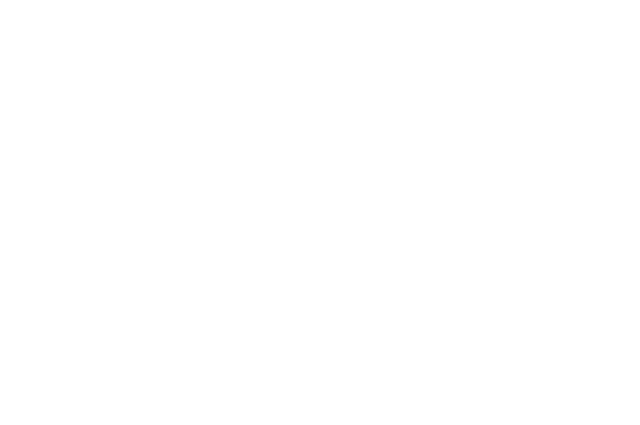
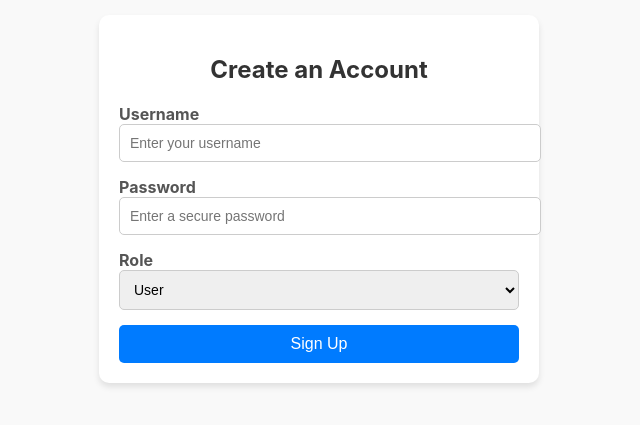
Before and after one commit to Priya-Sivalingam/Employee-Management-Sys, a React (Create React App) app in the folder Client/: page /signup in a window 1280 px wide. Before the commit this address had no page. Shown: the part 201-626 px from the top of the page, without its empty margins (321-961 px from the left). Built offline with nearby package versions, Linux system fonts and the light colour scheme; sample sign-in values are in the browser's storage.

Commit message:
update files

```diff
--- a/Client/src/App.js
+++ b/Client/src/App.js
@@ -5,13 +5,14 @@
 import Home from './Pages/Home';
 import EmployeeEdit from './Pages/EmployeeEdit';
 import EmployeeView from './Pages/EmployeeView';
+import Signup from './Pages/signup';
 
 function App() {
-    const isAuthenticated = !!localStorage.getItem('jwtToken'); // Use the correct key for the token
+    const isAuthenticated = !!localStorage.getItem('jwtToken');
     const navigate = useNavigate();
 
     useEffect(() => {
-      const token = localStorage.getItem('jwtToken'); // Use the correct key here too
+      const token = localStorage.getItem('jwtToken');
       if (!token) {
           navigate('/');
       }
@@ -19,10 +20,12 @@
 
     return (
         <Routes>
+            <Route path="/signup" element={<Signup />} />
             <Route path="/" element={isAuthenticated ? <Navigate to="/home" /> : <Login />} />
             <Route path="/home" element={isAuthenticated ? <Home /> : <Navigate to="/" />} />
-            <Route path="/employee/:id" element={isAuthenticated ?<EmployeeView />: <Navigate to="/" />} />
-        <Route path="/employee/edit/:id" element={isAuthenticated ?<EmployeeEdit />: <Navigate to="/" />} />
+            <Route path="/employee/:id" element={isAuthenticated ?<EmployeeView />: <Navigate to="/home" />} />
+            <Route path="/employee/edit/:id" element={isAuthenticated ?<EmployeeEdit />: <Navigate to="/home" />}/>
+
         </Routes>
     );
 }
--- /dev/null
+++ b/Client/src/Pages/Login.css
@@ -0,0 +1,93 @@
+/* Background gradient for the login container */
+.login-container {
+    display: flex;
+    justify-content: center;
+    align-items: center;
+    height: 100vh;
+    background: linear-gradient(135deg, #ff9a9e, #fad0c4, #fad0c4);
+    animation: gradientBG 6s ease infinite;
+}
+
+
+/* Smooth background animation */
+@keyframes gradientBG {
+    0% { background-position: 0% 50%; }
+    50% { background-position: 100% 50%; }
+    100% { background-position: 0% 50%; }
+}
+
+/* Styling for the form container */
+.form-container {
+    background: white;
+    border-radius: 12px;
+    padding: 30px;
+    box-shadow: 0 8px 20px rgba(0, 0, 0, 0.2);
+    width: 350px;
+    text-align: center;
+}
+
+/* Heading style */
+.heading {
+    font-family: 'Poppins', sans-serif;
+    font-size: 28px;
+    margin-bottom: 20px;
+    color: #4A4A4A;
+}
+
+/* Input field styling */
+.input {
+    width: 100%;
+    padding: 10px;
+    margin: 10px 0;
+    border: 1px solid #ddd;
+    border-radius: 8px;
+    font-size: 16px;
+    transition: 0.3s ease;
+}
+
+/* Input hover and focus effects */
+.input:focus {
+    border-color: #ffa3a3;
+    box-shadow: 0 0 5px #ffa3a3;
+    outline: none;
+}
+
+/* Button styling */
+.button {
+    width: 100%;
+    padding: 12px;
+    margin-top: 15px;
+    background: linear-gradient(135deg, #ff758c, #ff7eb3);
+    border: none;
+    border-radius: 8px;
+    font-size: 18px;
+    color: white;
+    font-weight: bold;
+    cursor: pointer;
+    transition: transform 0.2s ease;
+}
+
+/* Button hover effect */
+.button:hover {
+    transform: scale(1.05);
+    background: linear-gradient(135deg, #ff6a6a, #ff8b8b);
+}
+
+/* Error message styling */
+.error-text {
+    color: #ff4a4a;
+    margin-top: 10px;
+    font-size: 14px;
+}
+
+/* Responsive design for small screens */
+@media (max-width: 480px) {
+    .form-container {
+        width: 90%;
+        padding: 20px;
+    }
+
+    .heading {
+        font-size: 24px;
+    }
+}
--- a/Client/src/Pages/Login.js
+++ b/Client/src/Pages/Login.js
@@ -1,6 +1,7 @@
 import React, { useState } from 'react';
 import { useNavigate } from 'react-router-dom';
 import { loginUser } from '../service/AuthService';
+import "./Login.css";
 
 function Login() {
     const [username, setUsername] = useState('');
@@ -32,6 +33,7 @@
                         value={username}
                         onChange={(e) => setUsername(e.target.value)}
                         className="input"
+                        autoComplete="username"
                     />
                     <input
                         type="password"
@@ -39,9 +41,10 @@
                         value={password}
                         onChange={(e) => setPassword(e.target.value)}
                         className="input"
+                        autoComplete="current-password"
                     />
                     <button type="submit" className="button">Login</button>
-                    {error && <p className="error-text">{error}</p>} {/* Show error message */}
+                    {error && <p className="error-text">{error}</p>}
                 </form>
             </div>
         </div>
--- /dev/null
+++ b/Client/src/Pages/signup.css
@@ -0,0 +1,85 @@
+.signup {
+    display: flex;
+    justify-content: center;
+    align-items: center;
+    min-height: 100vh;
+    background-color: #f9f9f9;
+}
+
+.signup__container {
+    width: 100%;
+    max-width: 400px;
+    padding: 20px;
+    border-radius: 10px;
+    background: #ffffff;
+    box-shadow: 0 4px 6px rgba(0, 0, 0, 0.1);
+    text-align: center;
+}
+
+.signup__title {
+    margin-bottom: 20px;
+    font-size: 24px;
+    color: #333;
+}
+
+.signup__form {
+    display: flex;
+    flex-direction: column;
+}
+
+.signup__form-group {
+    margin-bottom: 15px;
+    text-align: left;
+}
+
+.signup__label {
+    margin-bottom: 5px;
+    font-weight: bold;
+    color: #555;
+}
+
+.signup__input, .signup__select {
+    width: 100%;
+    padding: 10px;
+    border: 1px solid #ccc;
+    border-radius: 5px;
+    font-size: 14px;
+    outline: none;
+}
+
+.signup__input:focus, .signup__select:focus {
+    border-color: #007bff;
+}
+
+.signup__button {
+    padding: 10px;
+    background-color: #007bff;
+    border: none;
+    border-radius: 5px;
+    color: #fff;
+    font-size: 16px;
+    cursor: pointer;
+    transition: background-color 0.3s;
+}
+
+.signup__button--loading {
+    background-color: #0056b3;
+    cursor: not-allowed;
+}
+
+.signup__button:hover:not(:disabled) {
+    background-color: #0056b3;
+}
+
+.signup__message {
+    margin-top: 20px;
+    font-size: 14px;
+}
+
+.signup__message--success {
+    color: #28a745;
+}
+
+.signup__message--error {
+    color: #dc3545;
+}
--- a/Client/src/Pages/signup.js
+++ b/Client/src/Pages/signup.js
@@ -1,80 +1,98 @@
 import React, { useState } from 'react';
-import axios from 'axios';
+import { registerUser } from '../service/AuthService'; // Import the registerUser function directly
+import './signup.css'; // Add relevant styles
 
 const Signup = () => {
     const [username, setUsername] = useState('');
     const [password, setPassword] = useState('');
-    const [role, setRole] = useState('user');  // Default role is 'user'
+    const [role, setRole] = useState('user'); // Default role
     const [message, setMessage] = useState('');
     const [loading, setLoading] = useState(false);
 
     const handleSubmit = async (e) => {
         e.preventDefault();
+        setMessage('');
         setLoading(true);
-        setMessage('');
-
-        const userData = {
-            username: username,
-            password: password,
-            role: [role]  // The role should be sent as an array
-        };
 
         try {
-            const response = await axios.post('/api/auth/signup', userData);
-            setMessage(response.data.message); // Display the success message
+            const result = await registerUser(username, password, role);
+            if (result.success) {
+                setMessage(`🎉 ${result.message}`);
+            } else {
+                setMessage(`❌ ${result.message || 'Registration failed. Please try again.'}`);
+            }
+        } catch (error) {
+            setMessage('❌ An unexpected error occurred. Please try again.');
+        } finally {
             setLoading(false);
-        } catch (error) {
-            setLoading(false);
-            if (error.response) {
-                setMessage(error.response.data.message); // Display error message from the server
-            } else {
-                setMessage('An error occurred, please try again.');
-            }
         }
     };
 
     return (
-        <div className="signup-container">
-            <h2>Sign Up</h2>
-            <form onSubmit={handleSubmit}>
-                <div>
-                    <label htmlFor="username">Username</label>
+        <div className="signup">
+            <div className="signup__container">
+                <h2 className="signup__title">Create an Account</h2>
+                <form onSubmit={handleSubmit} className="signup__form">
+                    <div className="signup__form-group">
+                        <label htmlFor="username" className="signup__label">Username</label>
                         <input
                             type="text"
                             id="username"
+                            className="signup__input"
                             value={username}
                             onChange={(e) => setUsername(e.target.value)}
                             required
+                            placeholder="Enter your username"
+                            aria-label="Username"
                         />
                     </div>
-                <div>
-                    <label htmlFor="password">Password</label>
+                    <div className="signup__form-group">
+                        <label htmlFor="password" className="signup__label">Password</label>
                         <input
                             type="password"
                             id="password"
+                            className="signup__input"
                             value={password}
                             onChange={(e) => setPassword(e.target.value)}
                             required
-                        minLength="6"  // Password must be at least 6 characters
+                            minLength="6"
+                            placeholder="Enter a secure password"
+                            aria-label="Password"
                         />
                     </div>
-                <div>
-                    <label htmlFor="role">Role</label>
+                    <div className="signup__form-group">
+                        <label htmlFor="role" className="signup__label">Role</label>
                         <select
                             id="role"
+                            className="signup__select"
                             value={role}
                             onChange={(e) => setRole(e.target.value)}
+                            aria-label="Role"
                         >
                             <option value="user">User</option>
                             <option value="admin">Admin</option>
-                        <option value="mod">Moderator</option>
                         </select>
                     </div>
-                <button type="submit" disabled={loading}>
+                    <button
+                        type="submit"
+                        className={`signup__button ${loading ? 'signup__button--loading' : ''}`}
+                        disabled={loading}
+                        aria-disabled={loading}
+                    >
                         {loading ? 'Registering...' : 'Sign Up'}
                     </button>
                 </form>
-            {message && <p className="message">{message}</p>}
+                {message && (
+                    <p
+                        className={`signup__message ${
+                            message.startsWith('🎉') ? 'signup__message--success' : 'signup__message--error'
+                        }`}
+                        role="alert"
+                    >
+                        {message}
+                    </p>
+                )}
+            </div>
         </div>
     );
 };
--- a/Client/src/service/AuthService.js
+++ b/Client/src/service/AuthService.js
@@ -31,3 +31,23 @@
     return { success: false, message: error.response ? error.response.data.message : error.message };
   }
 }
+// Function to register a user
+export async function registerUser(username, password, role) {
+  try {
+      const response = await axios.post("http://localhost:8080/api/auth/signup", {
+          username,
+          password,
+          role,
+      });
+
+      return {
+          success: true,
+          message: response.data.message || "User registered successfully!",
+      };
+  } catch (error) {
+      return {
+          success: false,
+          message: error.response?.data?.message || "Registration failed.",
+      };
+  }
+}
```
Also changed, not shown: Client/src/service/Signupemployee.js (+11 -15 lines). Lines whose indentation alone changed are shown as unchanged.
